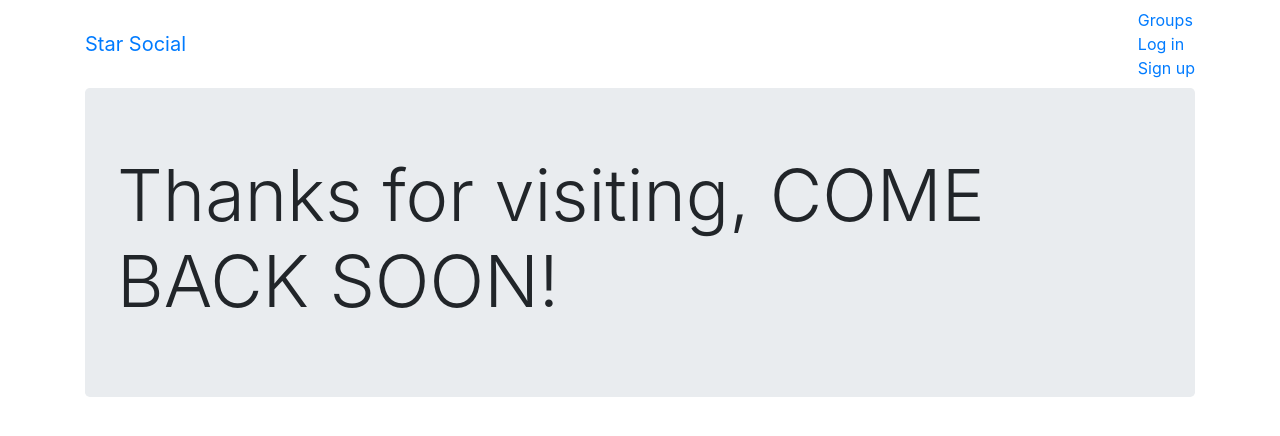
After one commit to jkinathan/SocialSciFy, a Django app: page /thanks/ in a window 1280 px wide. The commit adds this page. Shown: the top 436 px of the page. Run offline with Django 3.2, Linux system fonts and the light colour scheme; some libraries are stand-ins or nearby versions.

Commit message:
staticfiles

```diff
--- a/simplesocial/accounts/urls.py
+++ b/simplesocial/accounts/urls.py
@@ -5,7 +5,7 @@ from django.contrib.auth import views as auth_views
 app_name = 'accounts'
 
 urlpatterns = [
-    path('/login',auth_views.LoginView.as_view(template_name='accounts/login.html'),name="login"),
-    path('/logout',auth_views.LogoutView.as_view(),name="logout"),
-    path('/signup',views.SignUp.as_view(),name="signup"),
+    path('login',auth_views.LoginView.as_view(template_name='accounts/login.html'),name="login"),
+    path('logout',auth_views.LogoutView.as_view(),name="logout"),
+    path('signup',views.SignUp.as_view(),name="signup"),
 ]
--- a/simplesocial/simplesocial/settings.py
+++ b/simplesocial/simplesocial/settings.py
@@ -121,3 +121,6 @@ USE_TZ = True
 
 STATIC_URL = '/static/'
 STATICFILES_DIR = [os.path.join(BASE_DIR,'static')]
+
+LOGIN_REDIRECT_URL = 'test'
+LOGOUT_REDIRECT_URL = 'thanks'
--- a/simplesocial/simplesocial/urls.py
+++ b/simplesocial/simplesocial/urls.py
@@ -22,4 +22,6 @@ urlpatterns = [
     path('',views.Homepage.as_view(),name="home"),
     path('account/', include('accounts.urls', namespace="accounts")),
     path('account/',include('django.contrib.auth.urls')),
+    path('test/',views.Testpage.as_view(), name="test"),
+    path('thanks/',views.Thankspage.as_view(), name="thanks"),
 ]
--- a/simplesocial/simplesocial/views.py
+++ b/simplesocial/simplesocial/views.py
@@ -2,3 +2,9 @@ from django.views.generic import TemplateView
 
 class Homepage(TemplateView):
     template_name = 'index.html'
+
+class Testpage(TemplateView):
+    template_name = 'test.html'
+
+class Thankspage(TemplateView):
+    template_name = 'thanks.html'
--- a/simplesocial/static/css/master.css
+++ b/simplesocial/static/css/master.css
@@ -0,0 +1,3 @@
+.p{
+    color: aqua;
+}
--- a/simplesocial/templates/base.html
+++ b/simplesocial/templates/base.html
@@ -1,4 +1,5 @@
 <!doctype html>
+{% load staticfiles %}
 <html lang="en">
   <head>
     <title>Star Social</title>
@@ -9,7 +10,7 @@
     <link rel="stylesheet" href="https://maxcdn.bootstrapcdn.com/bootstrap/4.0.0/css/bootstrap.min.css" integrity="sha384-Gn5384xqQ1aoWXA+058RXPxPg6fy4IWvTNh0E263XmFcJlSAwiGgFAW/dAiS6JXm" crossorigin="anonymous">
     <script src="https://maxcdn.bootstrapcdn.com/bootstrap/4.0.0/js/bootstrap.min.js" integrity="sha384-JZR6Spejh4U02d8jOt6vLEHfe/JQGiRRSQQxSfFWpi1MquVdAyjUar5+76PVCmYl" crossorigin="anonymous"></script>
     <!--custom css-->
-    <link rel="stylesheet" href="{% static 'simplesocial/css/master.css' %}">
+    <link rel="stylesheet" href="{% static 'simplesocial/css/accounts.css' %}">
     <link href="https://fonts.googleapis.com/css?family=Montserrat|Russo+One" rel="stylesheet">
 
   </head>
--- /dev/null
+++ b/simplesocial/templates/thanks.html
@@ -0,0 +1,9 @@
+{% extends 'base.html' %}
+
+{% block bodyblock %}
+
+<div class="container jumbotron">
+    <h1 class="display-3">Thanks for visiting, COME BACK SOON!</h1>
+</div>
+
+{% endblock bodyblock %}
```
Also changed, not shown: simplesocial/templates/test.html (added, +9 -0 lines), simplesocial/accounts/migrations/0001_initial.py (added), simplesocial/db.sqlite3, simplesocial/static/simplesocial/css/accounts.css (added).
